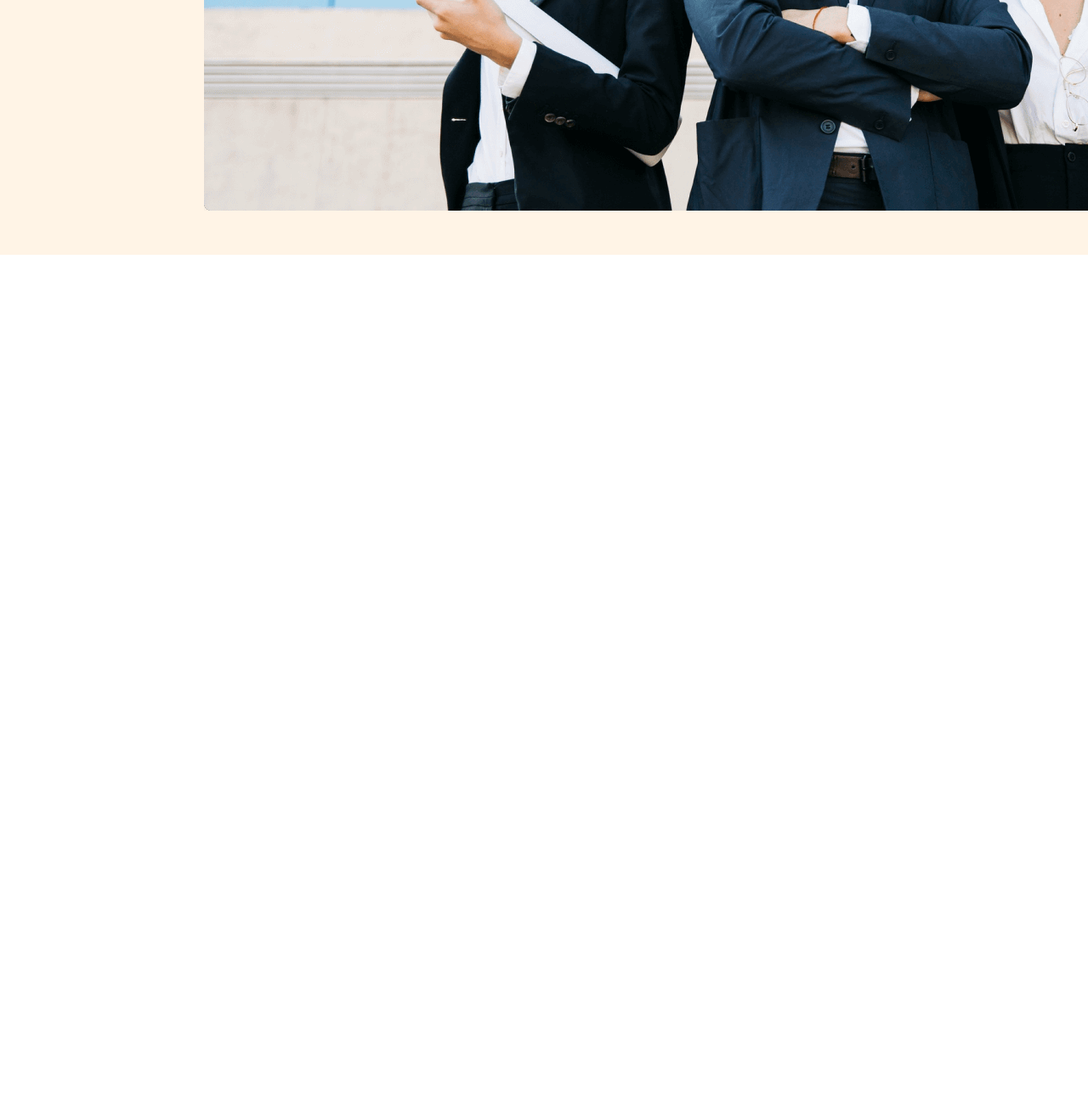
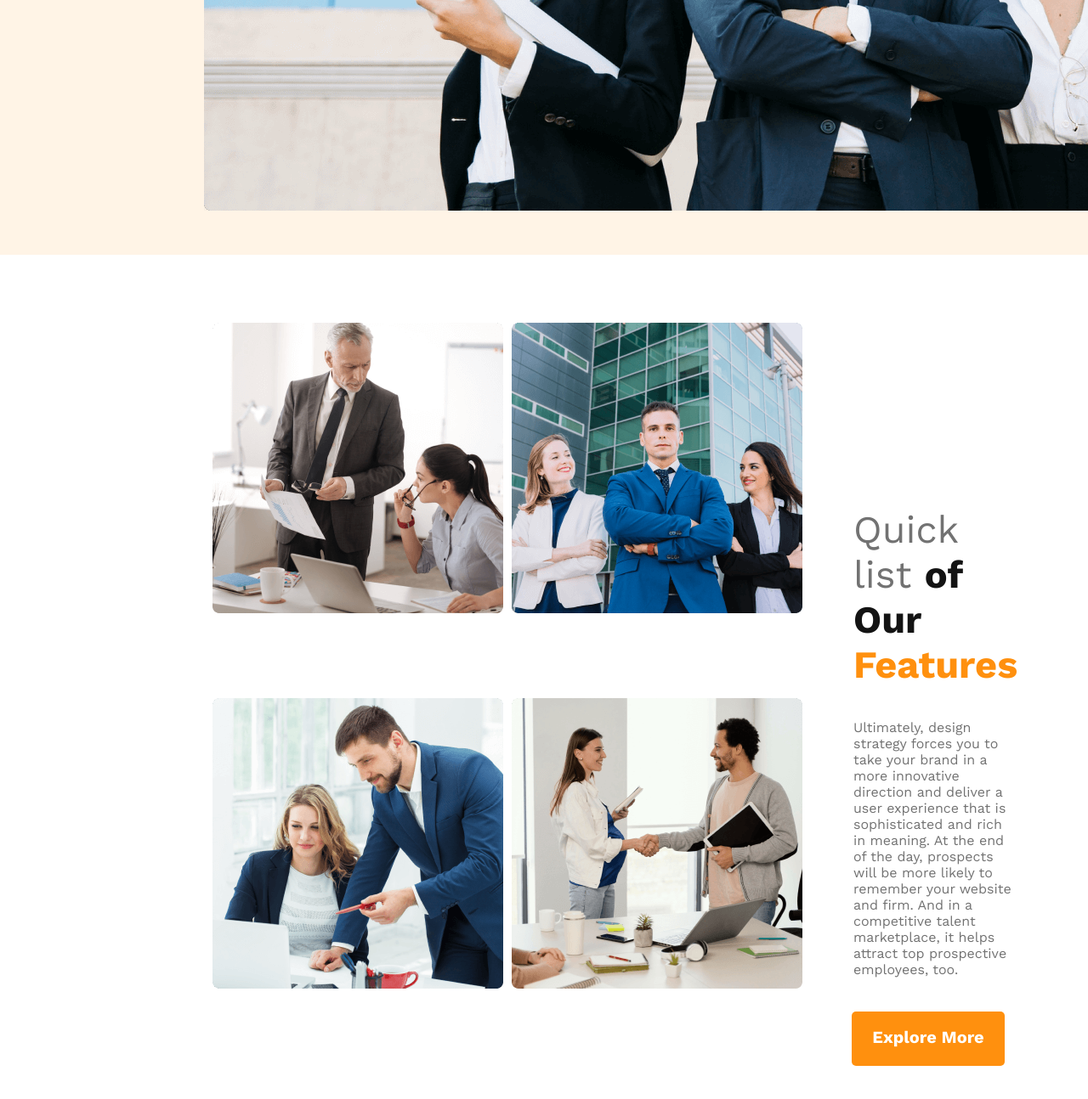
Before and after one commit to anamulrafi/architects-website-layout, a plain HTML site: page index.html in a window 1280 px wide. Shown: the part 1022-2316 px from the top of the page at 85% size. Before the commit the page ends 1322 px from the top, so only its background shows below. Drawn offline with nearby package versions, Linux system fonts and the light colour scheme.

Commit message:
quick-list-of-our-features-container-completed

```diff
--- a/index.html
+++ b/index.html
@@ -38,7 +38,7 @@
                 </h1>
                 <p>The art and technique of designing and building, as distinguished from the skills associated with
                     construction. The practice of architecture is employed to fulfill both practical and expressive
-                    </p>
+                </p>
             </div>
             <div class="explore-more-button">
                 <p> Explore More </p>
@@ -50,9 +50,34 @@
         </div>
 
     </section>
-      <!-- introduction part/ banner part complete -->
+    <!-- introduction part/ banner part complete -->
 
     <main>
+
+        <!-- Quick list part start -->
+        <section class="quick-list-section">
+            <div class="quick-list">
+                <div class="quick-list-images">
+                    <div class="quick-list-image"><img src="images/team1.png" alt=""></div>
+                    <div class="quick-list-image"><img src="images/team2.png" alt=""></div>
+                    <div class="quick-list-image"><img src="images/team3.png" alt=""></div>
+                    <div class="quick-list-image"><img src="images/team4.png" alt=""></div>
+                </div>
+                <div class="quick-list-content">
+                    <h1>Quick list <span class="of-our-bold">of Our</span><br> <span class="features">Features</span>
+                    </h1>
+                    <p>Ultimately, design strategy forces you to take your brand in a more innovative direction and
+                        deliver a user experience that is sophisticated and rich in meaning. At the end of the day,
+                        prospects will be more likely to remember your website and firm. And in a competitive talent
+                        marketplace, it helps attract top prospective employees, too.</p>
+
+                    <div class="explore-more-button" id="explore-more-from-quick-feature">
+                        <p> Explore More </p>
+                    </div>
+                </div>
+
+            </div>
+        </section>
 
     </main>
 
--- a/styles/style.css
+++ b/styles/style.css
@@ -1,8 +1,7 @@
 /*------------
  fonts
  ----------- */
-@import url('https://fonts.googleapis.com/css2?family=Itim&family=Poppins:wght@500&family=Roboto&family=Work+Sans:wght@700&display=swap');
-
+ @import url('https://fonts.googleapis.com/css2?family=Itim&family=Poppins:wght@500&family=Roboto&family=Work+Sans:wght@400;700&display=swap');
 /* ------
 common styles or utilities
 --------*/
@@ -87,6 +86,65 @@ text-align: center;
 /* ---------
 introduction part style end ------
  ----------- */
+
+ /* Quick list section style start */
+
+
+ .quick-list-section{
+    margin: 80px 250px 80px 250px;
+ }
+ /* Images style start */
+ .quick-list-images{
+    display: grid;
+    grid-template-columns: repeat(2,1fr);
+    grid-gap:10px;
+ }
+ .quick-list-image img{
+    width:342px;
+    height:342px;
+ }
+ /* images style end */
+/* ------
+Quick list Content style start
+---- */
+.quick-list-content{
+    margin-top: 180px;
+}
+.quick-list-content h1{
+    font-size: 2.8125rem ;
+    font-weight: 500;
+    color: #727272;
+}
+.of-our-bold{
+    font-weight: 700;
+    color: #131313;
+}
+.features{
+    font-weight: 700;
+    color:#FF900E;
+}
+.quick-list-content>p{
+    color: #727272;
+    font-size: 16px;
+}
+.quick-list{
+    display: flex;
+    column-gap: 60px;
+}
+#explore-more-from-quick-feature{
+    margin-left: -2px;
+    margin-top: 40px;
+}
+
+
+
+
+
+
+
+
+
+
 
 
 
```
